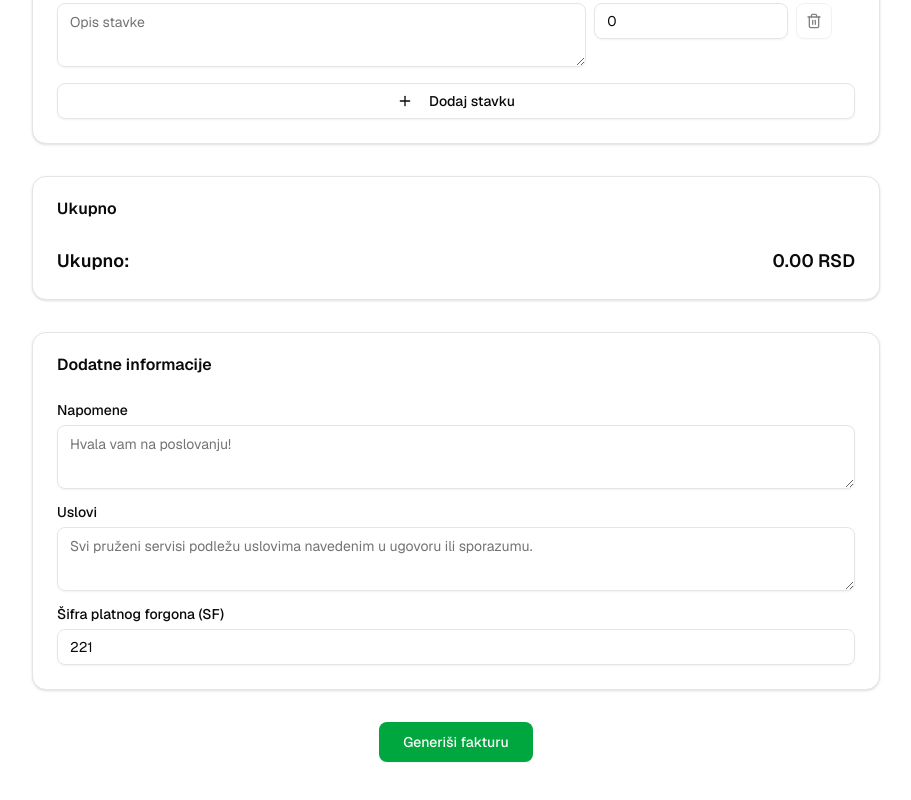
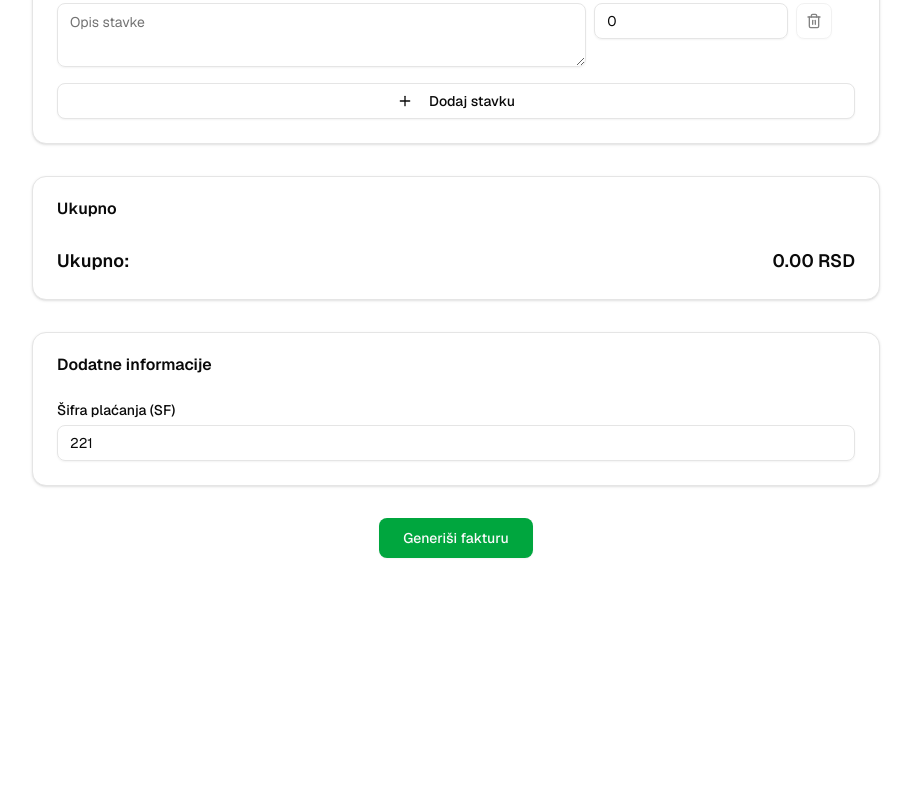
Before and after one commit to nobradov1c/invoisferatu, a Next.js app: page / in a window 1280 px wide. Shown: the part 1182-1982 px from the top of the page, without its empty margins (184-1095 px from the left). After the commit the page ends 1796 px from the top, so only its background shows below. Built offline with nearby package versions, Linux system fonts and the light colour scheme.

Commit message:
cleanup form copy

```diff
--- a/components/forms/invoice-form.tsx
+++ b/components/forms/invoice-form.tsx
@@ -515,7 +515,7 @@ export default function InvoiceForm() {
             <CardTitle>Dodatne informacije</CardTitle>
           </CardHeader>
           <CardContent className="space-y-4">
-            <div className="space-y-2">
+            {/*<div className="space-y-2">
               <Label htmlFor="napomene">Napomene</Label>
               <Textarea
                 id="napomene"
@@ -523,9 +523,9 @@ export default function InvoiceForm() {
                 rows={3}
                 {...register("napomene")}
               />
-            </div>
+            </div>*/}
 
-            <div className="space-y-2">
+            {/*<div className="space-y-2">
               <Label htmlFor="uslovi">Uslovi</Label>
               <Textarea
                 id="uslovi"
@@ -533,14 +533,12 @@ export default function InvoiceForm() {
                 rows={3}
                 {...register("uslovi")}
               />
-            </div>
+            </div>*/}
 
             <div className="space-y-2">
-              <Label htmlFor="sifraPlatnogForgona">
-                Šifra platnog forgona (SF)
-              </Label>
+              <Label htmlFor="sifraPlacanja">Šifra plaćanja (SF)</Label>
               <Input
-                id="sifraPlatnogForgona"
+                id="sifraPlacanja"
                 placeholder="221"
                 {...register("sifraPlacanja")}
               />
```
